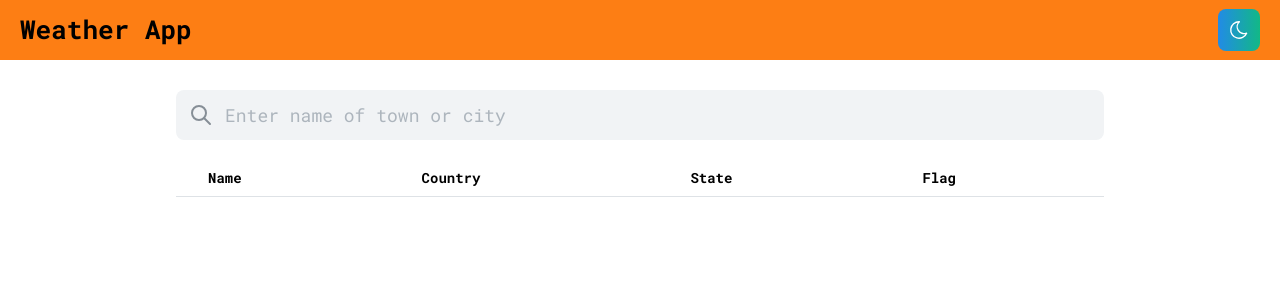
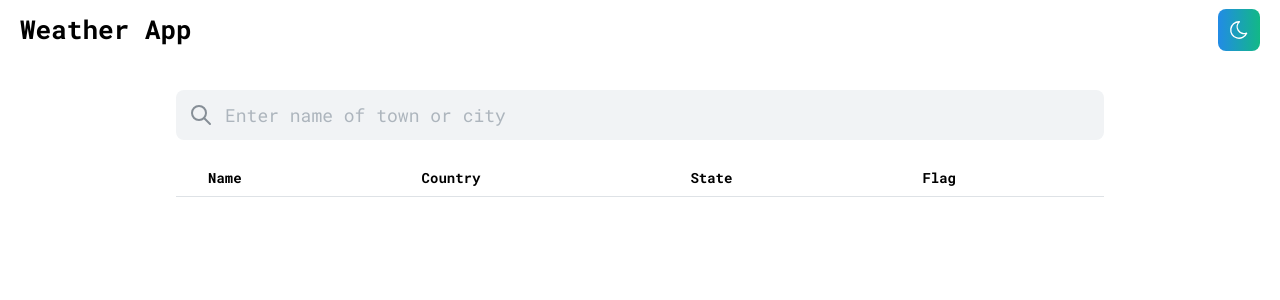
Before and after one commit to moodyKroko/weather-app, a React (Vite) app: page / in a window 1280 px wide. Shown: the top 300 px of the page. Built offline with nearby package versions, Linux system fonts and the light colour scheme.

Commit message:
remove bg color

```diff
--- a/src/components/Navbar.tsx
+++ b/src/components/Navbar.tsx
@@ -10,7 +10,6 @@ export default function Navbar() {
         className={classes.navbar}
         pos="fixed"
         justify="space-between"
-        bg="orange"
         px="lg"
       >
         <Title order={2}>Weather App</Title>
```
